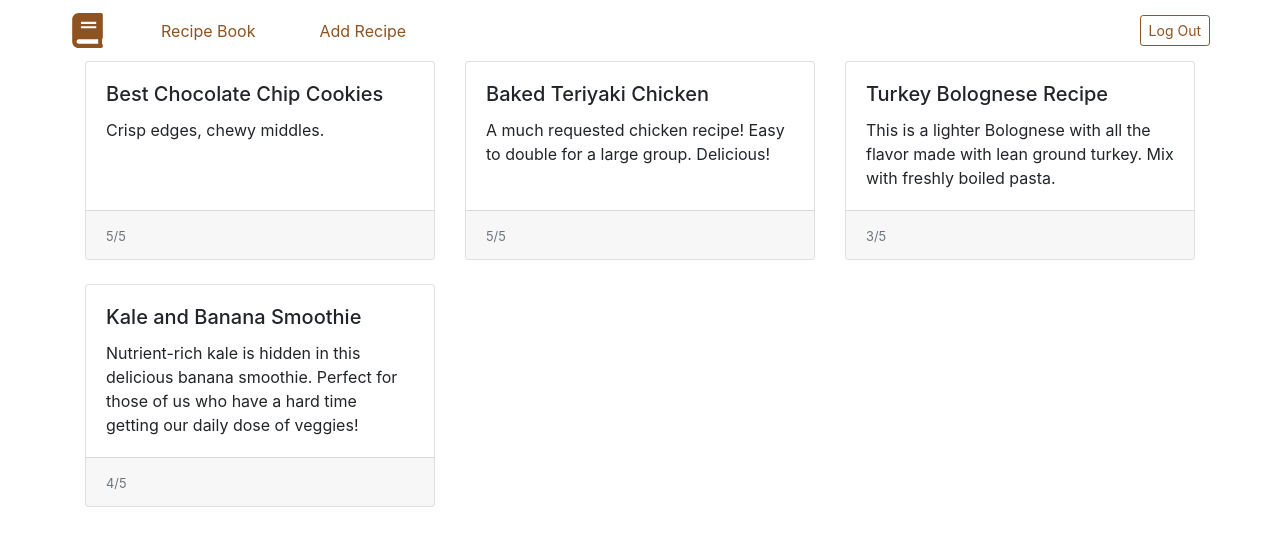
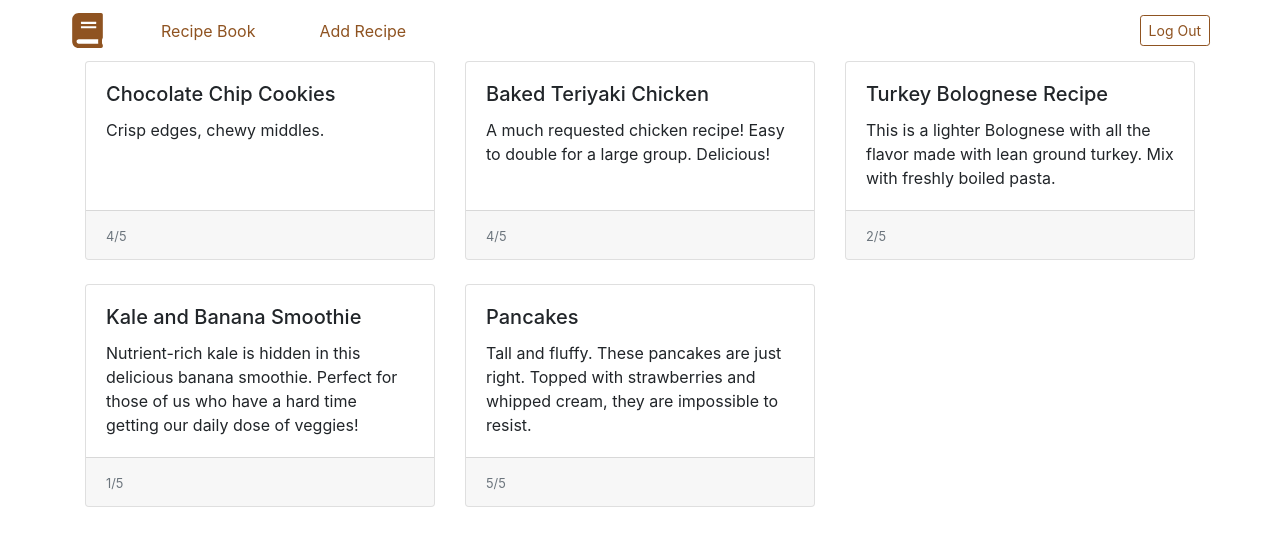
Before and after one commit to smythluke/recipe-book, a React (Create React App) app: page / in a window 1280 px wide. Shown: the top 546 px of the page. Built offline with nearby package versions, Linux system fonts and the light colour scheme.

Commit message:
Store and Read Recipes from Array

```diff
--- a/src/RecipeBook.js
+++ b/src/RecipeBook.js
@@ -17,13 +17,40 @@ function RecipeCard(props){
 }
 
 function RecipeBook(props){
+	let recipes = [
+		{
+			title: "Chocolate Chip Cookies",
+			description: "Crisp edges, chewy middles.",
+			rating: 4
+		},
+		{
+			title: "Baked Teriyaki Chicken",
+			description: "A much requested chicken recipe! Easy to double for a large group. Delicious!",
+			rating: 4
+		},
+		{
+			title: "Turkey Bolognese Recipe",
+			description: "This is a lighter Bolognese with all the flavor made with lean ground turkey. Mix with freshly boiled pasta.",
+			rating: 2
+		},
+		{
+			title: "Kale and Banana Smoothie",
+			description: "Nutrient-rich kale is hidden in this delicious banana smoothie. Perfect for those of us who have a hard time getting our daily dose of veggies!",
+			rating: 1
+		},
+		{
+			title: "Pancakes",
+			description: "Tall and fluffy. These pancakes are just right. Topped with strawberries and whipped cream, they are impossible to resist.",
+			rating: 5
+		}
+	];
+
 	return(
 		<section className="container">
 			<div className="row row-cols-1 row-cols-md-3">
-				<RecipeCard title="Best Chocolate Chip Cookies" description="Crisp edges, chewy middles." rating="5/5" />
-				<RecipeCard title="Baked Teriyaki Chicken" description="A much requested chicken recipe! Easy to double for a large group. Delicious!" rating="5/5" />
-				<RecipeCard title="Turkey Bolognese Recipe" description="This is a lighter Bolognese with all the flavor made with lean ground turkey. Mix with freshly boiled pasta." rating="3/5" />
-				<RecipeCard title="Kale and Banana Smoothie" description="Nutrient-rich kale is hidden in this delicious banana smoothie. Perfect for those of us who have a hard time getting our daily dose of veggies!" rating="4/5" />
+				{recipes.map((recipe, i) => (
+					<RecipeCard key={i} title={recipe.title} description={recipe.description} rating={recipe.rating+"/5"} />
+				))}
 			</div>
 		</section>
 	);
```
